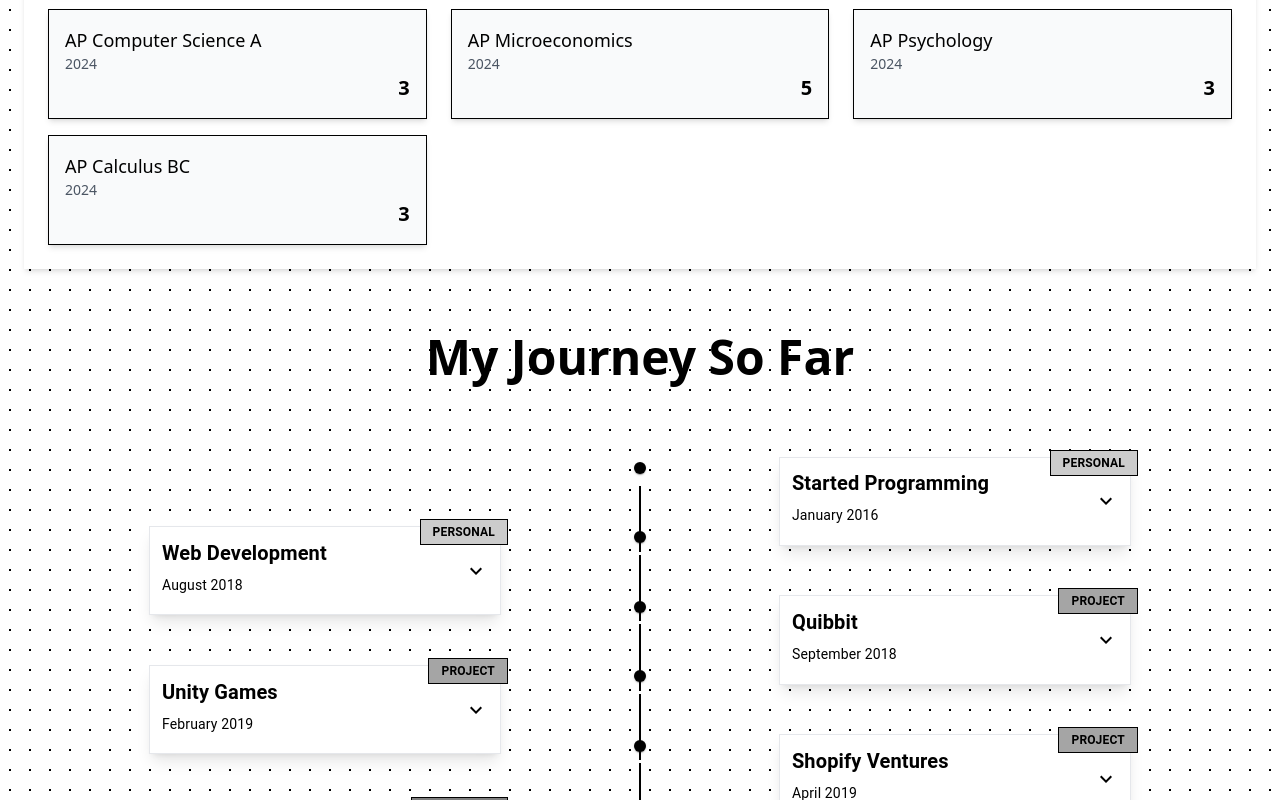
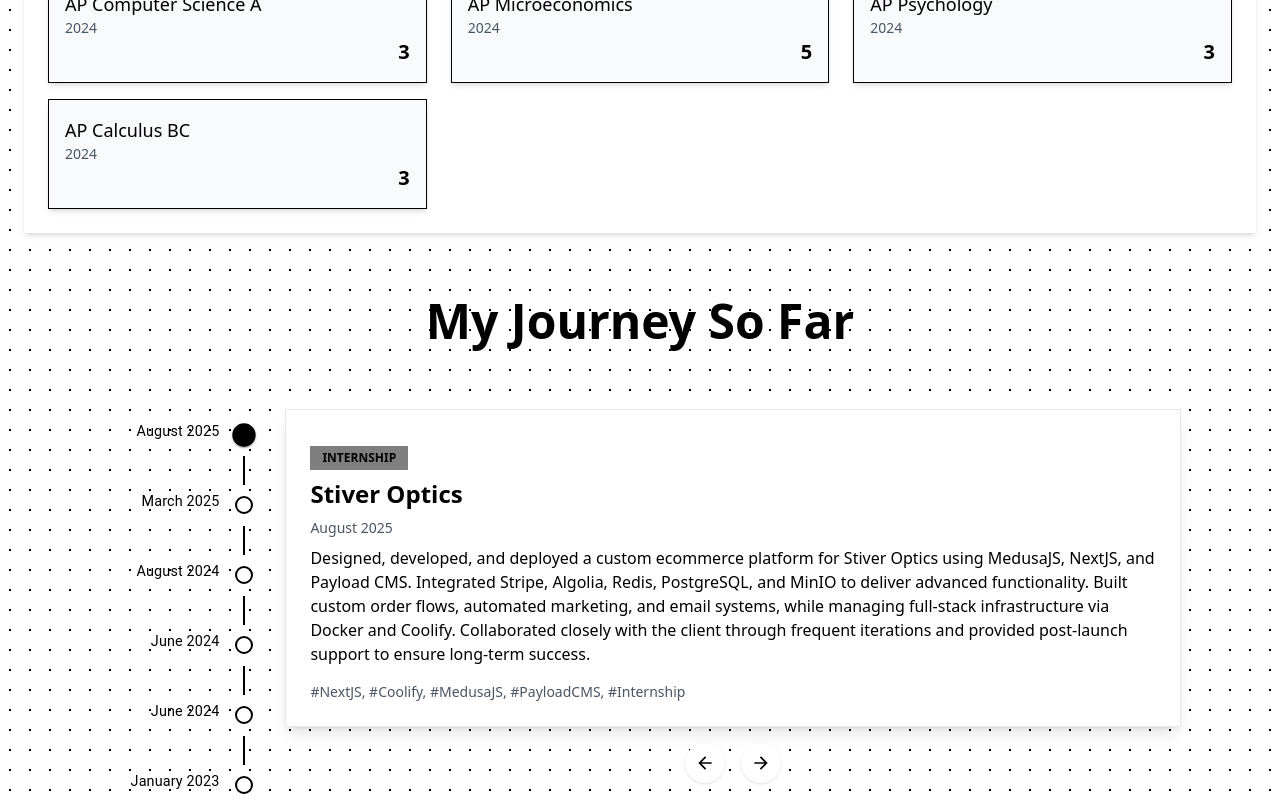
Before and after one commit to Tech-Know2/web_portfolio, a Next.js app in the folder portfolio/: page / in a window 1280 px wide. Shown: the part 2000-2800 px from the top of the page. Built offline with nearby package versions, Linux system fonts and the light colour scheme.

Commit message:
Updated the timeline

```diff
--- a/portfolio/src/app/aboutme.tsx
+++ b/portfolio/src/app/aboutme.tsx
@@ -165,15 +165,15 @@
         transition={{ duration: 1, delay: 0.5 }}
       >
         {[
-          "Entrepreneurship and Business",
+          "Finance and Economics",
           "CeFi & DeFi",
-          "Aerospace",
-          "Video Game Development",
-          "Reading Science Fiction",
-          "Formula One and Motorsports",
-          "Hard & Punk Rock",
-          "The Outdoors",
-          "World History"
+          "Aerospace and Defense",
+          "Vertical Farming",
+          "Science Fiction",
+          "F1 and Motorsports",
+          "Punk Rock",
+          "Nature",
+          "History"
         ].map((interest, index) => (
           <motion.li
             key={index}
@@ -208,7 +208,7 @@
         animate={inView ? { opacity: 1, y: 0 } : { opacity: 0, y: 20 }}
         transition={{ duration: 1, delay: 0.5 }}
       >
-        {['Unity', 'Steamworks', 'Node.js', 'React, Next.js, & Vercel', "Sanity & MedusaJS" , 'GitHub & SourceTree', 'SQL & NoSQL Databases (Supabase, MongoDB, PostgreSQL)', 'Redis & MinIO', 'VS Code & JetBrains IDEs', 'Coolify', ].map((tool, index) => (
+        {['Unity, Steamworks', 'Node.js', 'React, Next.js, & Vercel', "Sanity, MedusaJS, PayloadCMS" , 'GitHub & SourceTree', 'SQL & NoSQL Databases (Supabase, MongoDB, PostgreSQL)', 'Redis & MinIO', 'VS Code & JetBrains IDEs', 'Coolify', ].map((tool, index) => (
           <motion.li
             key={index}
             className="flex items-center"
@@ -315,7 +315,7 @@
           {
             title: "Ecommerce Website",
             description:
-              "I built a website for a local business (Stiver Optics) using Coolify to manage my cloud platform, MedusaJS for the commerce engine, and NextJS for the frontend. I built email templates, connected PostgreSQL, Redis, and MinIO databases, deployed the frontend/server/worker instances with auto redeploys through GitHub and so much more.",
+              "I built a website for a local business (Stiver Optics) using Coolify to manage my cloud platform, MedusaJS for the commerce engine, and NextJS with PayloadCMS for the frontend. I built email templates, connected PostgreSQL, Redis, and MinIO databases, deployed the frontend/server/worker instances with auto redeploys through GitHub and so much more.",
           },
           {
             title: "Servotor - Cloud Compute Services",
--- a/portfolio/src/app/projects.tsx
+++ b/portfolio/src/app/projects.tsx
@@ -8,7 +8,7 @@
     title: "Ecommerce Website",
     description: "I interned for Stiver Optics, building them a fully fledged ecommerce website. For the cloud management and cloud stack I used the open source tool Coolify. I used it to auto deploy and run my PostgreSQL, Redis, and MinIO DBs, along with my Frontend, Server, and Worker instances of the website. I built email templates, search functions, a reviews system, and I'm in the process of integrating with Odoo and QuickBooks.",
     hashtags: "#NextJS, #MedusaJS, #Coolify, #Hetzner, #Namecheap",
-    github: "",
+    github: "https://store.stiveroptics.com",
     startDate: "August 2025",
     endDate: "Current",
   },
@@ -62,7 +62,7 @@
   },
   {
     title: "Girls Scout Troop 219 Website",
-    description: "Designed and developed a prototype website in HTML, CSS, and JS for one of the first all-girls Scout BSA troops. I then rebuilt it in Joomla so they could maintain it themselves. Additionally, I helped them establish the structure and foundation for their troop, as I was a leader in my own troop.",
+    description: "Designed and developed a prototype website in HTML, CSS, and JS for one of the first all-girls Scout BSA troops in Northern California. I then rebuilt it in Joomla so they could maintain it themselves. Additionally, I helped them establish the structure and foundation for their troop, as I was a leader in my own troop.",
     hashtags: "#coFounder, #Internship",
     github: "https://github.com/Tech-Know2",
     startDate: "May 2019",
@@ -96,12 +96,9 @@
 
         <div className="grid grid-cols-1 sm:grid-cols-2 lg:grid-cols-3 gap-8 sm:gap-12">
           {projectsData.map((project, index) => (
-            <motion.div
+            <div
               key={index}
               className="bg-white p-4 sm:p-6 rounded-lg space-y-3 shadow-md transition-all duration-300 transform hover:scale-105 hover:shadow-2xl"
-              initial={{ opacity: 0, y: 50 }}
-              whileInView={{ opacity: 1, y: 0 }}
-              transition={{ duration: 0.8 }}
             >
               <h3 className="text-xl font-semibold py-[1%]">{project.title}</h3>
               <p className="text-sm text-black py-[1%]">
@@ -118,7 +115,7 @@
                 <span>View on GitHub</span>
                 <FiChevronRight />
               </a>
-            </motion.div>
+            </div>
           ))}
         </div>
       </div>
--- a/portfolio/src/app/timeline.tsx
+++ b/portfolio/src/app/timeline.tsx
@@ -5,36 +5,104 @@
 import TimelineItem from '@mui/lab/TimelineItem';
 import TimelineSeparator from '@mui/lab/TimelineSeparator';
 import TimelineConnector from '@mui/lab/TimelineConnector';
-import TimelineContent from '@mui/lab/TimelineContent';
+import TimelineOppositeContent from '@mui/lab/TimelineOppositeContent';
 import TimelineDot from '@mui/lab/TimelineDot';
 import { motion, AnimatePresence } from "framer-motion";
-import { MdExpandMore, MdExpandLess } from "react-icons/md";
+import { MdArrowBack, MdArrowForward } from "react-icons/md";
 
 const events = [
-  { title: "Started Programming", description: "Began programming by creating small games in Scratch.", date: "January 2016", hashtags:"#Scratch, #Block", badge:"Personal" },
-  { title: "Web Development", description: "Learned HTML, CSS, and JavaScript in 7th grade.", date: "August 2018", hashtags:"#HTML, #CSS, #JS", badge:"Personal" },
-  { title: "Quibbit", description: "Created an unblocked games website with 200+ titles.", date: "September 2018", hashtags:"#GoogleSites, #Flash, #Entrepreneur", badge:"Project" },
-  { title: "Unity Games", description: "Transitioned to Unity with C# and built first games.", date: "February 2019", hashtags:"#C#, #Unity", badge:"Project" },
-  { title: "Shopify Ventures", description: "Launched dropshipping stores QuiCase and Furry Prints.", date: "April 2019", hashtags:"#Shopify, #Entrepreneur", badge:"Project" },
-  { title: "Troop 219 Website", description: "Developed custom site for one of the first all-girls BSA troops.", date: "May 2019", hashtags:"#HTML, #CSS, #JS, #Joomla", badge:"Internship" },
-  { title: "Crypto Experiments", description: "Mined LTC/BTC and launched CryptoByte altcoin.", date: "July 2019", hashtags:"#Crypto, #BTC, #LTC, #Polygon", badge:"Project" },
-  { title: "Michelangelo's - Internship", description: "Built eCommerce site generating $50k in 2 months.", date: "March 2020", hashtags:"#Shopify, #Internship", badge:"Internship" },
-  { title: "Eagle Scout Project", description: "Earned the rank of Eagle Scout after 2 years of work.", date: "July 2022", hashtags:"#BSA, #Eagle", badge:"Project" },
-  { title: "Rook Servers", description: "Launched first business offering hosting and game services.", date: "January 2023", hashtags:"#Entrepreneur, #CyberPanel, #Pterodactyl", badge:"Project" },
-  { title: "Table Top Games", description: "Founded indie game studio; released Table Top Empires on Steam.", date: "January 2023", hashtags:"#Unity, #Steam, #C#", badge:"Project" },
-  { title: "Stater", description: "Developing Web3 banking alternative app.", date: "January 2023", hashtags:"#Supabase, #Circle, #Coinbase, #Morpho, #Reown", badge:"Project" },
-  { title: "High School Graduation", description: "Graduated with 4.5 GPA from Whitney High School.", date: "June 2024", hashtags:"#Java, #SQL, #React", badge:"Personal" },
-  { title: "ASU Polytechnic", description: "Started Software Engineering degree at ASU Poly.", date: "June 2024", hashtags:"", badge:"Personal" },
-  { title: "Servotor", description: "Evolved Rook Servers using open-source tools.", date: "August 2024", hashtags:"#CyberPanel, #Pterodactyl", badge:"Project" },
-  { title: "WalletDock", description: "Built a platform for free wallet swaps and top-ups.", date: "March 2025", hashtags:"#Web3, #Thirdweb, #NextJS", badge:"Project" },
-  { title: "Stiver Optics", description: "Built a custom ecommerce website with NextJS and MedusaJS", date: "August 2025", hashtags:"#NextJS, #Coolify, #MedusaJS, #Internship", badge:"Internship" }
+  {
+    title: "Stiver Optics",
+    description: "Designed, developed, and deployed a custom ecommerce platform for Stiver Optics using MedusaJS, NextJS, and Payload CMS. Integrated Stripe, Algolia, Redis, PostgreSQL, and MinIO to deliver advanced functionality. Built custom order flows, automated marketing, and email systems, while managing full-stack infrastructure via Docker and Coolify. Collaborated closely with the client through frequent iterations and provided post-launch support to ensure long-term success.",
+    date: "August 2025",
+    hashtags:"#NextJS, #Coolify, #MedusaJS, #PayloadCMS, #Internship",
+    badge:"Internship",
+    importance: "1"
+  },
+  {
+    title: "WalletDock",
+    description: "Built a platform for free wallet swaps and top-ups utilizing NextJS, and ThirdWeb.",
+    date: "March 2025",
+    hashtags:"#Web3, #Thirdweb, #NextJS",
+    badge:"Project",
+    importance: "2"
+  },
+  {
+    title: "Servotor",
+    description: "Evolved Rook Servers using open-source tools such as Cyberpanel, Paymenter, Pterodactyl, and a wide variety of other tools.",
+    date: "August 2024",
+    hashtags:"#CyberPanel, #Pterodactyl",
+    badge:"Project" ,
+    importance: "2"
+  },
+  {
+    title: "ASU Polytechnic",
+    description: "Started my major in Software Engineering anf my minor in Economics at ASU Polytechnic.",
+    date: "June 2024",
+    hashtags:"#SoftwareEngineering, #University, #ASU, #College, #Economics",
+    badge:"Personal" ,
+    importance: "3"
+  },
+  {
+    title: "High School Graduation",
+    description: "Graduated with 4.5 GPA from Whitney High School. Within the top 5% of all students in California",
+    date: "June 2024",
+    hashtags:"#Java, #SQL, #React",
+    badge:"Personal" ,
+    importance: "3"
+  },
+  {
+    title: "Stater",
+    description: "Developing Web3 banking alternative app.",
+    date: "January 2023",
+    hashtags:"#Supabase, #Circle, #Coinbase, #Morpho, #Reown",
+    badge:"Project" ,
+    importance: "2"
+  },
+  {
+    title: "Table Top Games",
+    description: "Founded indie game studio; released Table Top Empires on Steam.",
+    date: "January 2023",
+    hashtags:"#Unity, #Steam, #C#",
+    badge:"Project" ,
+    importance: "2"
+  },
+  {
+    title: "Rook Servers",
+    description: "Launched first business offering hosting and game services.",
+    date: "January 2023",
+    hashtags:"#Entrepreneur, #CyberPanel, #Pterodactyl",
+    badge:"Project" ,
+    importance: "2"
+  },
+  {
+    title: "Michelangelo's - Internship",
+    description: "Built eCommerce site generating $50k in 2 months for a local business allowing them to survive and grow during the pandemic.",
+    date: "March 2020",
+    hashtags:"#Shopify, #Internship",
+    badge:"Internship" ,
+    importance: "1"
+  },
+  {
+    title: "Troop 219 Website",
+    description: "Helped found Troop 219, then designed and developed a custom site for one of the first all-girls BSA troops in Northern California.",
+    date: "May 2019",
+    hashtags:"#HTML, #CSS, #JS, #Joomla",
+    badge:"Internship" ,
+    importance: "1"
+  }
 ];
 
+
 export default function TimelineComponent() {
-  const [openEventIndex, setOpenEventIndex] = useState<number | null>(null);
+  const [selectedEvent, setSelectedEvent] = useState<number>(0);
 
-  const toggleEvent = (index: number) => {
-    setOpenEventIndex(openEventIndex === index ? null : index);
+  const handlePrev = () => {
+    setSelectedEvent((prev) => (prev > 0 ? prev - 1 : events.length - 1));
+  };
+
+  const handleNext = () => {
+    setSelectedEvent((prev) => (prev < events.length - 1 ? prev + 1 : 0));
   };
 
   return (
@@ -42,78 +110,108 @@
       <div className="text-center">
         <h1 className="text-5xl pb-[5%] font-semibold">My Journey So Far</h1>
       </div>
-      <Timeline position="alternate" sx={{ marginBottom: -1 }}>
+
+      <div className="flex justify-center gap-12 sm:gap-2 md:gap-4">
+        {/* Left Side Timeline */}
+        <div>
+          <Timeline position="right">
             {events.map((event, index) => (
-          <TimelineItem key={index} sx={{ marginBottom: -4 }}>
-            <TimelineSeparator sx={{ display: "flex", alignItems: "center", position: "relative" }}>
-              <TimelineDot sx={{ bgcolor: "black" }} />
-              {index < events.length - 1 && <TimelineConnector sx={{ bgcolor: "black" }} />}
+              <TimelineItem key={index}>
+                {/* Date on left */}
+                <TimelineOppositeContent
+                  sx={{
+                    fontSize: "0.9rem",
+                    color: "black",
+                    transition: "all 0.2s ease-in-out",
+                    "&:hover": {
+                      transform: selectedEvent === index ? "scale(1.2)" : "scale(1.1)",
+                    },
+                  }}
+                  align="right"
+                >
+                  {event.date}
+                </TimelineOppositeContent>
+
+                {/* Dot in middle */}
+                <TimelineSeparator>
+                  <TimelineDot
+                    variant={selectedEvent === index ? "filled" : "outlined"}
+                    sx={{
+                      borderColor: "black",
+                      borderWidth: "2px",
+                      bgcolor: selectedEvent === index ? "black" : "transparent",
+                      transform: selectedEvent === index ? "scale(1.3)" : "scale(1)",
+                      transition: "all 0.2s ease-in-out",
+                      padding: "7px",
+                      cursor: "pointer",
+                      "&:hover": {
+                        transform: selectedEvent === index ? "scale(1.35)" : "scale(1.2)",
+                        bgcolor: 'gray'
+                      },
+                    }}
+                    onClick={() => setSelectedEvent(index)}
+                  />
+                  {index < events.length - 1 && (
+                    <TimelineConnector sx={{ bgcolor: "black" }} />
+                  )}
                 </TimelineSeparator>
-            <TimelineContent>
+              </TimelineItem>
+            ))}
+          </Timeline>
+        </div>
+
+        {/* Right Side Details Panel */}
+        <div className="w-[70%] flex flex-col items-center">
+          <AnimatePresence mode="wait">
+            {selectedEvent !== null && (
               <motion.div
-                initial={{ opacity: 0, x: index % 2 === 0 ? -100 : 100 }}
-                whileInView={{ opacity: 1, x: 0 }}
-                viewport={{ once: true }}
-                transition={{ duration: 0.8 }}
-                style={{ padding: 0 }}
+                key={selectedEvent}
+                initial={{ opacity: 0, x: 50 }}
+                animate={{ opacity: 1, x: 0 }}
+                exit={{ opacity: 0, x: -50 }}
+                transition={{ duration: 0.2 }}
+                className="p-6 bg-white border rounded-lg shadow-lg w-full"
               >
                 <div
-                  className="p-2 bg-white border rounded-lg shadow-lg text-left hover:scale-105 hover:shadow-2xl transition-all px-[2%] py-[2%] mb-1 cursor-pointer"
+                  className="inline-block mt-3 px-3 py-1 text-xs font-semibold uppercase rounded-lg mb-[1%]"
                   style={{
-                    width: "60%",
-                    height: "auto",
-                    margin: "0 auto",
-                    position: "relative", // Ensure positioning context for badge
-                  }}
-                  onClick={() => toggleEvent(index)}
-                >
-                  <div className="flex justify-between items-center">
-                    <div>
-                      <h3 className="font-bold text-xl mb-2">{event.title}</h3>
-                      <p className="text-sm text-black-600 mb-2">{event.date}</p>
-                    </div>
-                    <div className="flex flex-col items-end">
-                      <div
-                        className="absolute top-0 right-0 transform translate-x-2 -translate-y-2 px-3 py-1 text-xs font-semibold uppercase text-black bg-white border border-black rounded-lg"
-                        style={{
-                          zIndex: 1,
                     backgroundColor:
-                            event.badge === "Internship"
+                      events[selectedEvent].badge === "Internship"
                         ? "#7f7f7f"
-                              : event.badge === "Project"
+                        : events[selectedEvent].badge === "Project"
                         ? "#a5a5a5"
-                              : event.badge === "Personal"
+                        : events[selectedEvent].badge === "Personal"
                         ? "#cccccc"
                         : "#f2f2f2",
                   }}
                 >
-                        {event.badge}
+                  {events[selectedEvent].badge}
                 </div>
-                      <div className="text-2xl text-black">
-                        {openEventIndex === index ? <MdExpandLess /> : <MdExpandMore />}
+                <h3 className="font-bold text-2xl mb-2">{events[selectedEvent].title}</h3>
+                <p className="text-sm text-gray-600 mb-2">{events[selectedEvent].date}</p>
+                <p className="mb-4">{events[selectedEvent].description}</p>
+                <p className="text-sm text-gray-600">{events[selectedEvent].hashtags}</p>
+              </motion.div>
+            )}
+          </AnimatePresence>
+
+          {/* Navigation Buttons */}
+          <div className="flex gap-4 mt-4">
+            <button
+              onClick={handlePrev}
+              className="w-10 h-10 flex items-center justify-center rounded-full bg-white shadow hover:bg-gray-100 transition"
+            >
+              <MdArrowBack size={20} />
+            </button>
+            <button
+              onClick={handleNext}
+              className="w-10 h-10 flex items-center justify-center rounded-full bg-white shadow hover:bg-gray-100 transition"
+            >
+              <MdArrowForward size={20} />
+            </button>
           </div>
         </div>
       </div>
-                  <AnimatePresence>
-                    {openEventIndex === index && (
-                      <motion.div
-                        initial={{ opacity: 0, height: 0 }}
-                        animate={{ opacity: 1, height: "auto" }}
-                        exit={{ opacity: 0, height: 0 }}
-                        transition={{ duration: 0.3 }}
-                        className="overflow-hidden"
-                      >
-                        <p className="text-base mb-4">{event.description}</p>
-                        <p className="text-sm text-black-600">{event.hashtags}</p>
-                      </motion.div>
-                    )}
-                  </AnimatePresence>
-                </div>
-              </motion.div>
-            </TimelineContent>
-          </TimelineItem>
-        ))}
-      </Timeline>
     </div>
   );
 }
```
Also changed, not shown: portfolio/src/app/navbar.tsx (+18 -38 lines). Lines whose indentation alone changed are shown as unchanged.
